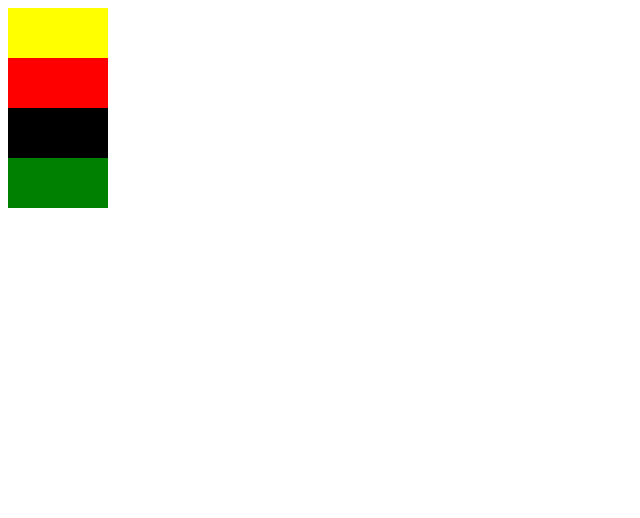
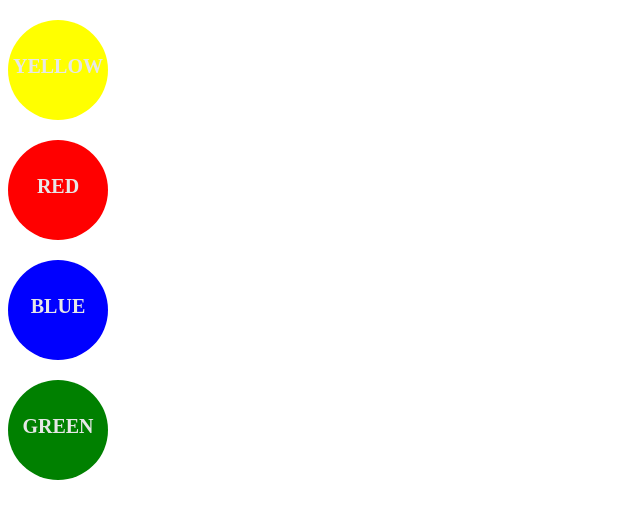
Before and after one commit to jukkamulla/practicejs, a plain HTML site: page index.html in a window 1280 px wide. Shown: the whole page, without its empty margins (0-640 px from the left). Drawn offline with Linux system fonts and the light colour scheme.

Commit message:
add paragraph to divs

```diff
--- a/pract.css
+++ b/pract.css
@@ -1,5 +1,15 @@
 .yellow {
     width: 100px;
-    height: 50px;
+    height: 100px;
     background-color: yellow;
 }
+
+p {
+    font-size: 20px;
+    font-weight: bolder;
+    text-transform: uppercase;
+    color: #e7e7e7;
+    text-align: center;
+    padding-top: 35px;
+
+}
--- a/pract.js
+++ b/pract.js
@@ -1,23 +1,31 @@
 function createDivWithStyle(backgroundColor) {
     var div = document.createElement("div");
     div.style.width = "100px";
-    div.style.height = "50px";
+    div.style.height = "100px";
+    div.style.borderRadius = "50px";
     div.style.backgroundColor = backgroundColor;
+    var paragraph = document.createElement("p");
+    div.appendChild(paragraph);
+    paragraph.innerHTML = backgroundColor;
     return div;
 }
 
 function createDivWithCssClass(cssClass) {
     var div = document.createElement("div");
     div.classList.add(cssClass);
+    div.style.borderRadius = "50px";
+    var paragraph = document.createElement("p");
+    div.appendChild(paragraph);
+    paragraph.innerHTML = cssClass;
     return div;
 }
 
 var yellowDiv = createDivWithCssClass("yellow");
 var redDiv = createDivWithStyle("red");
-var blackDiv = createDivWithStyle("black");
+var blueDiv = createDivWithStyle("blue");
 var greenDiv = createDivWithStyle("green");
 var test = document.getElementById("test");
 test.appendChild(yellowDiv);
 test.appendChild(redDiv);
-test.appendChild(blackDiv);
+test.appendChild(blueDiv);
 test.appendChild(greenDiv);
```
